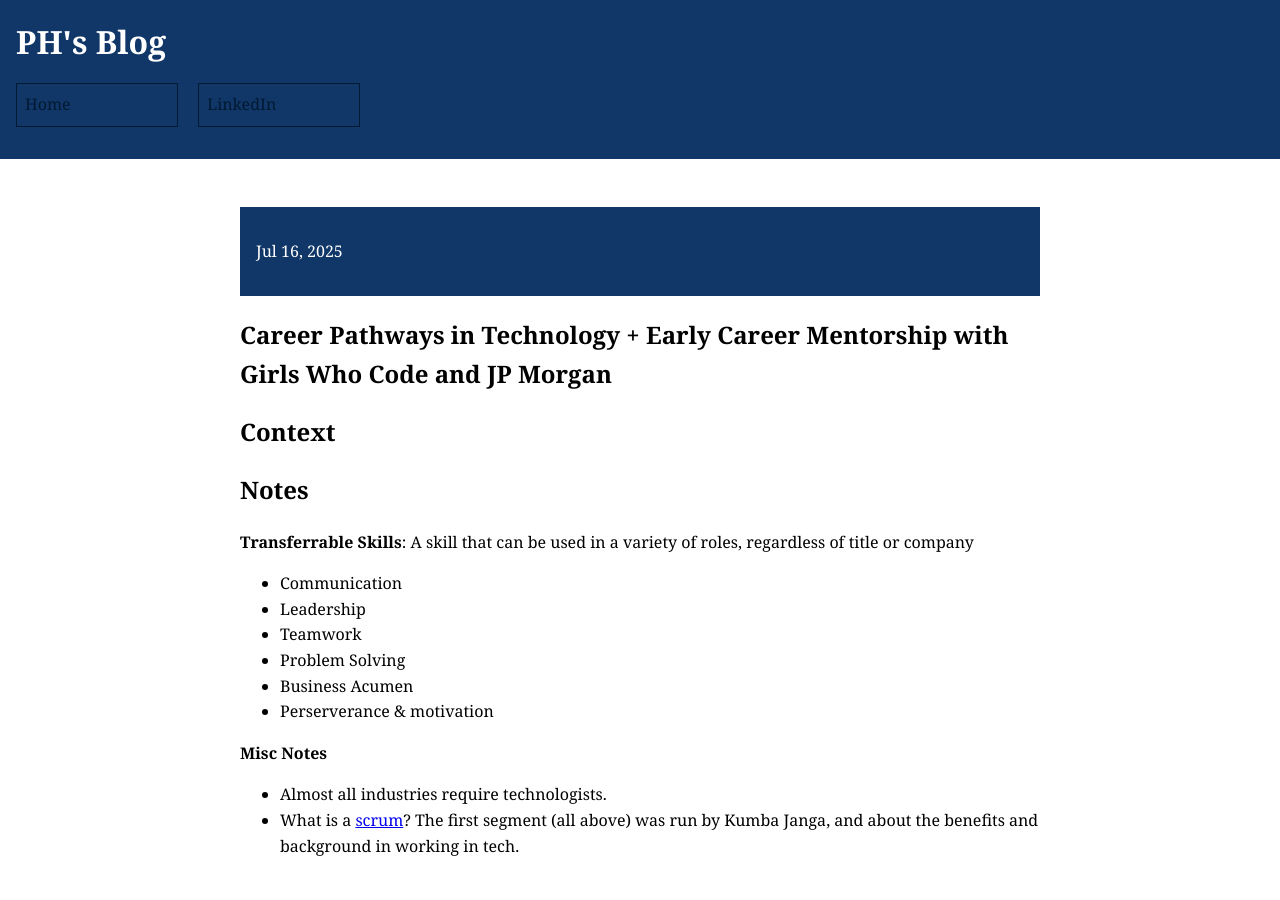
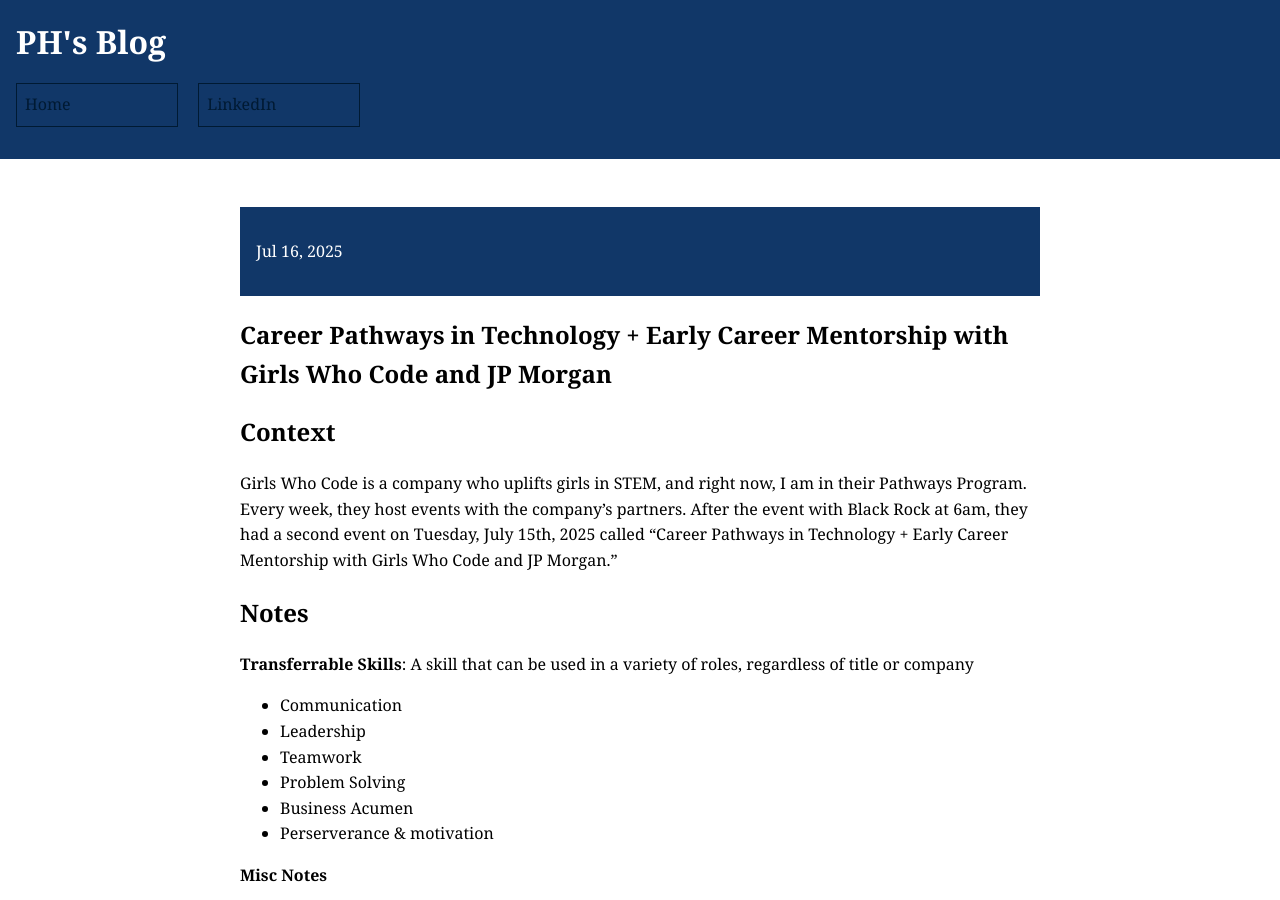
Before and after one commit to CaptainSapphire/PH-s-Blog, a Jekyll site: the page built from _posts/2025-07-16-Career Pathways.md, in a window 1280 px wide and 900 px high. Built offline with Jekyll 4.4.1, drawn with Linux system fonts in a browser that asks for light colours; our own code applies the rules of GitHub Pages for plain Markdown files.

Commit message:
Update 2025-07-16-Career Pathways.md

```diff
--- a/_posts/2025-07-16-Career Pathways.md
+++ b/_posts/2025-07-16-Career Pathways.md
@@ -1,7 +1,8 @@
 # Career Pathways in Technology + Early Career Mentorship with Girls Who Code and JP Morgan
 
 ## Context
-
+Girls Who Code is a company who uplifts girls in STEM, and right now, I am in their Pathways Program. Every week, they host events with the company's partners.
+After the event with Black Rock at 6am, they had a second event on Tuesday, July 15th, 2025 called "Career Pathways in Technology + Early Career Mentorship with Girls Who Code and JP Morgan."
 
 ## Notes
 **Transferrable Skills**: A skill that can be used in a variety of roles, regardless of title or company
```
